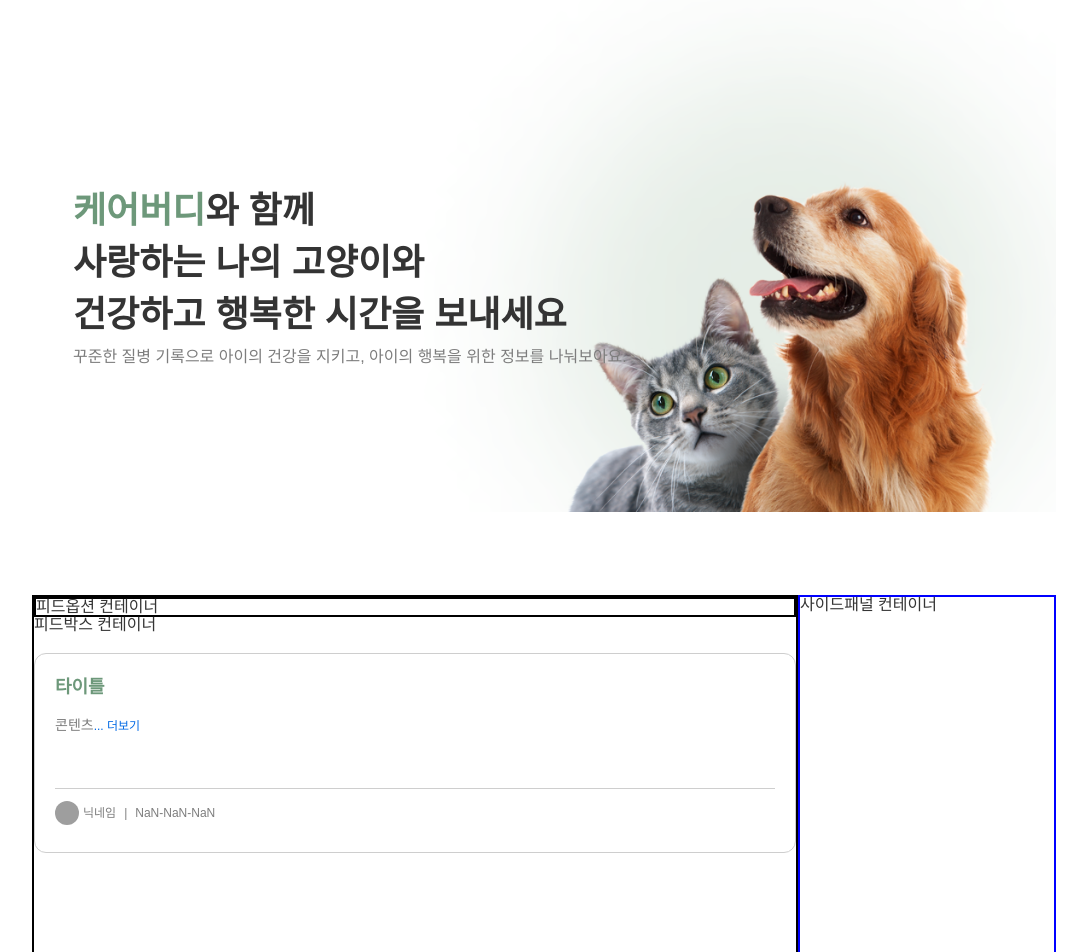
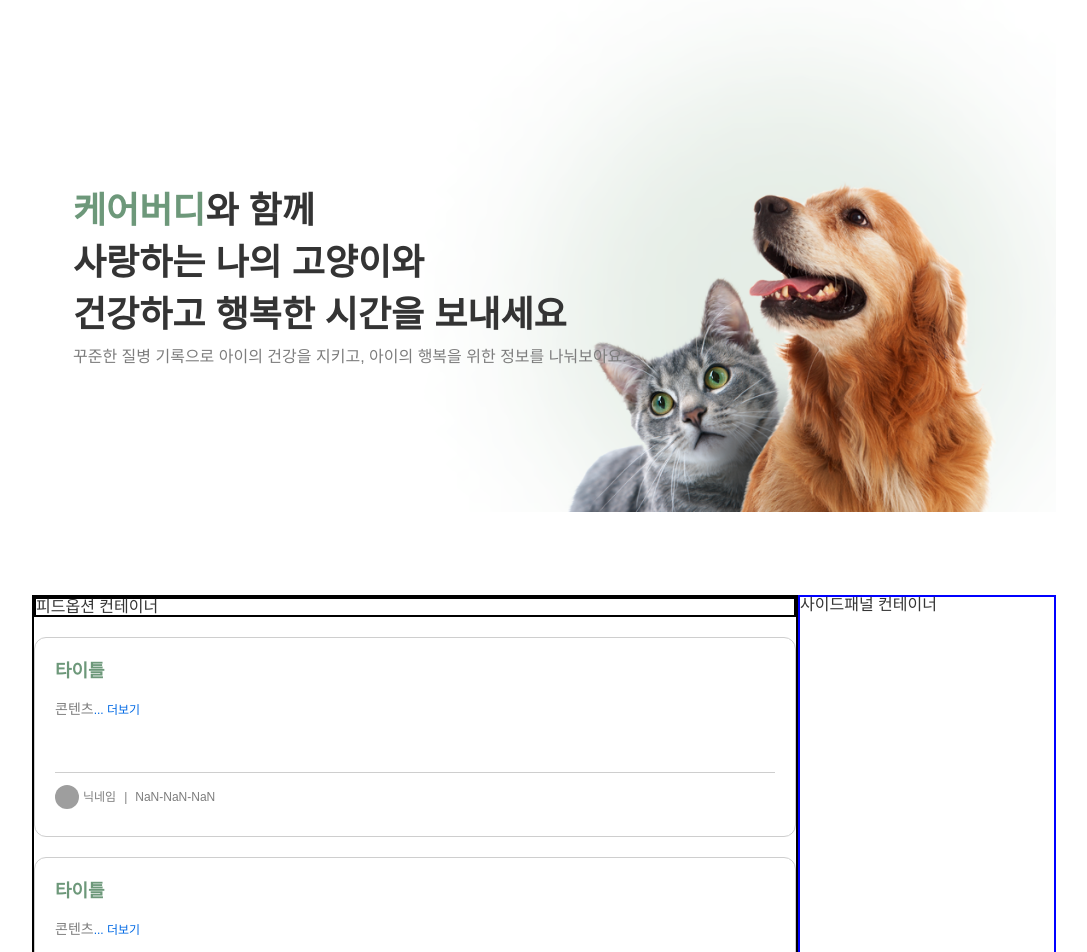
Before and after one commit to petitesize/Carebuddy, a React (Vite) app: page / in a window 1280 px wide. Shown: the top 952 px of the page, without its empty margins (96-1183 px from the left). Built offline with nearby package versions, Linux system fonts and the light colour scheme; grey boxes are pictures that could not be loaded; a web font is replaced by a local one.

Commit message:
Chore: lint 규칙 변경

```diff
--- /dev/null
+++ b/src/components/Home&Community/SidePanel.tsx
@@ -0,0 +1,2 @@
+import React from 'react';
+import styled from 'styled-components';
--- a/src/pages/Home/index.tsx
+++ b/src/pages/Home/index.tsx
@@ -55,7 +55,8 @@ const Home: React.FC = () => (
         <FeedOptionContainer>
           <p>피드옵션 컨테이너</p>
         </FeedOptionContainer>
-        <p>피드박스 컨테이너</p>
+        <FeedBox postId={tempPostId} title={tempTitle} content={tempContent} uploadedDate={tempDate} nickname={tempNickname} profileSrc={tempProfileSrc}/>
+        <FeedBox postId={tempPostId} title={tempTitle} content={tempContent} uploadedDate={tempDate} nickname={tempNickname} profileSrc={tempProfileSrc}/>
         <FeedBox postId={tempPostId} title={tempTitle} content={tempContent} uploadedDate={tempDate} nickname={tempNickname} profileSrc={tempProfileSrc}/>
       </FeedBoxContainer>
       <SidePanelContainer>
```
Also changed, not shown: src/components/common/Button.tsx (deleted, +0 -66 lines), .eslintrc.json.
